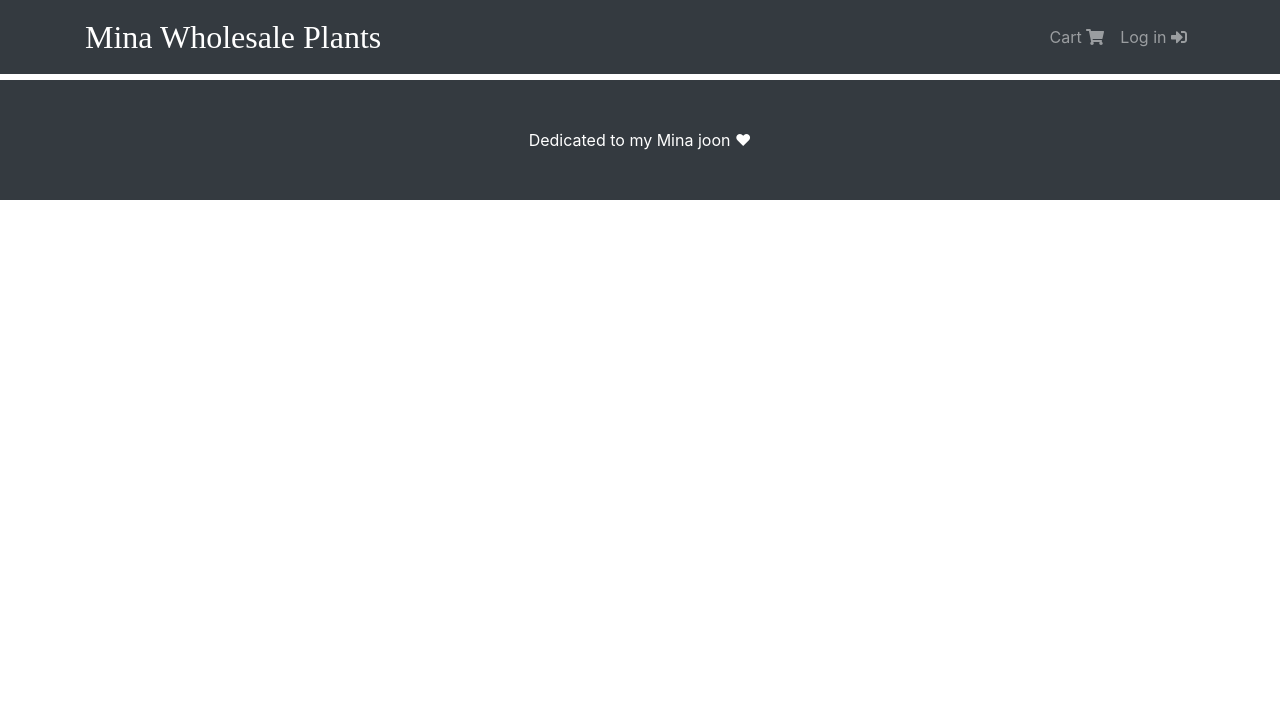
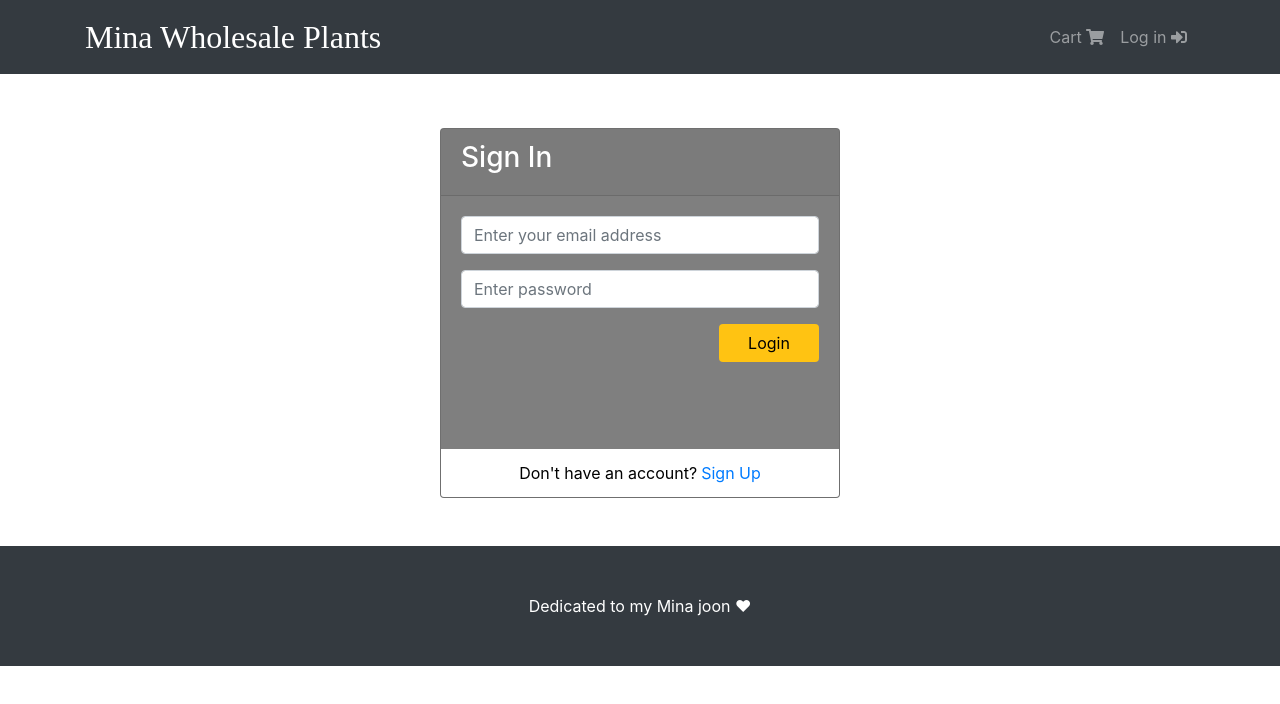
Before and after one commit to Mohammad-Pishdar/Mina-Ecommerce-Portal-For-plant-sale, a React (Create React App) app in the folder mina-frontend/: page /signin in a window 1280 px wide. Shown: the top 704 px of the page. Built offline with nearby package versions, Linux system fonts and the light colour scheme.

Commit message:
sign in page style simplified. Font awesome icons removed

```diff
--- a/mina-frontend/src/App.js
+++ b/mina-frontend/src/App.js
@@ -6,6 +6,7 @@ import HomePage from './views/HomePage';
 import ItemSpecificPage from './views/ItemSpecificPage';
 import ShoppingCartPage from './views/ShoppingCartPage';
 import { useSelector } from 'react-redux';
+import SignInPage from './views/SignInPage';
 
 function App() {
 
@@ -38,7 +39,7 @@ function App() {
             </Link>
           </li>
           <li className="nav-item">
-            <Link className="nav-link" to="/login">Log in <FontAwesomeIcon icon={faSignInAlt} /></Link>
+            <Link className="nav-link" to="/signin">Log in <FontAwesomeIcon icon={faSignInAlt} /></Link>
           </li>
         </ul>
       </div>
@@ -47,6 +48,8 @@ function App() {
 
     <Route path="/" component={HomePage} exact></Route>
     <Route path="/item/:id" component={ItemSpecificPage}></Route>
+    {/* adding another route this time for sign in page */}
+    <Route path="/signin" component={SignInPage}></Route>
     <Route path="/shoppingcart/:id?" component={ShoppingCartPage}></Route>
 
   <footer className="py-5 bg-dark">
--- a/mina-frontend/src/fontAwesome.js
+++ b/mina-frontend/src/fontAwesome.js
@@ -3,7 +3,9 @@ import { library } from '@fortawesome/fontawesome-svg-core';
 
 // import your icons
 import { faShoppingCart } from '@fortawesome/free-solid-svg-icons';
+import { faEnvelope } from '@fortawesome/free-regular-svg-icons';
 
 library.add(
-    faShoppingCart
+    faShoppingCart,
+    faEnvelope
 );
--- a/mina-frontend/src/index.css
+++ b/mina-frontend/src/index.css
@@ -128,3 +128,46 @@ table#cart tfoot td{display:block; }
 table#cart tfoot td .btn{display:block;}
 
 }
+
+/* sign in page styles */
+.container{
+height: 100%;
+align-content: center;
+}
+
+.card{
+height: 370px;
+margin-top: auto;
+margin-bottom: auto;
+width: 400px;
+background-color: rgba(0,0,0,0.5) !important;
+}
+
+.card-header h3{
+color: white;
+}
+
+input:focus{
+outline: 0 0 0 0  !important;
+box-shadow: 0 0 0 0 !important;
+
+}
+
+.login_btn{
+color: black;
+background-color: #FFC312;
+width: 100px;
+}
+
+.login_btn:hover{
+color: black;
+background-color: white;
+}
+
+.links{
+color: black;
+}
+
+.links a{
+margin-left: 4px;
+}
--- a/mina-frontend/src/views/SignInPage.jsx
+++ b/mina-frontend/src/views/SignInPage.jsx
@@ -1,6 +1,7 @@
 import React, { useState } from 'react';
 //importing the link to be used in our links on the page
-import Link from 'react-router-dom';
+import {Link} from 'react-router-dom';
+
 
 export default function SignInPage() {
     //defining submitForm function
@@ -15,37 +16,23 @@ export default function SignInPage() {
 
     return (
         <div>
-            <div className="container">
+            <div className="container mt-5 mb-5">
                 <div className="d-flex justify-content-center h-100">
                     <div className="card">
                         <div className="card-header">
                             <h3>Sign In</h3>
-                            <div className="d-flex justify-content-end social_icon">
-                                <span><i className="fab fa-facebook-square"></i></span>
-                                <span><i className="fab fa-google-plus-square"></i></span>
-                                <span><i className="fab fa-twitter-square"></i></span>
-                            </div>
                         </div>
                         <div className="card-body">
                             <form onSubmit={submitForm}>
                                 <div className="input-group form-group">
-                                    <div className="input-group-prepend">
-                                        <span className="input-group-text"><i className="fas fa-user"></i></span>
-                                    </div>
                                     {/* putting an event listener that captures the email address user types inside this input box */}
                                     <input type="email" className="form-control" placeholder="Enter your email address" required onChange={e => setEmail(e.target.value) } />
 
                                 </div>
                                 <div className="input-group form-group">
-                                    <div className="input-group-prepend">
-                                        <span className="input-group-text"><i className="fas fa-key"></i></span>
-                                    </div>
                                     {/* usig the same onChange function to capture the entered password */}
                                     <input type="password" className="form-control" placeholder="Enter password" required onChange={e => setPassword(e.target.value)} />
                                 </div>
-                                <div className="row align-items-center remember">
-                                    <input type="checkbox" />Remember Me
-					            </div>
                                 <div className="form-group">
                                     <input type="submit" value="Login" className="btn float-right login_btn" />
                                 </div>
@@ -55,9 +42,6 @@ export default function SignInPage() {
                             <div className="d-flex justify-content-center links">
                                 Don't have an account?<Link to="/signup">Sign Up</Link>
                             </div>
-                            <div className="d-flex justify-content-center">
-                                <a href="#">Forgot your password?</a>
-                            </div>
                         </div>
                     </div>
                 </div>
```
